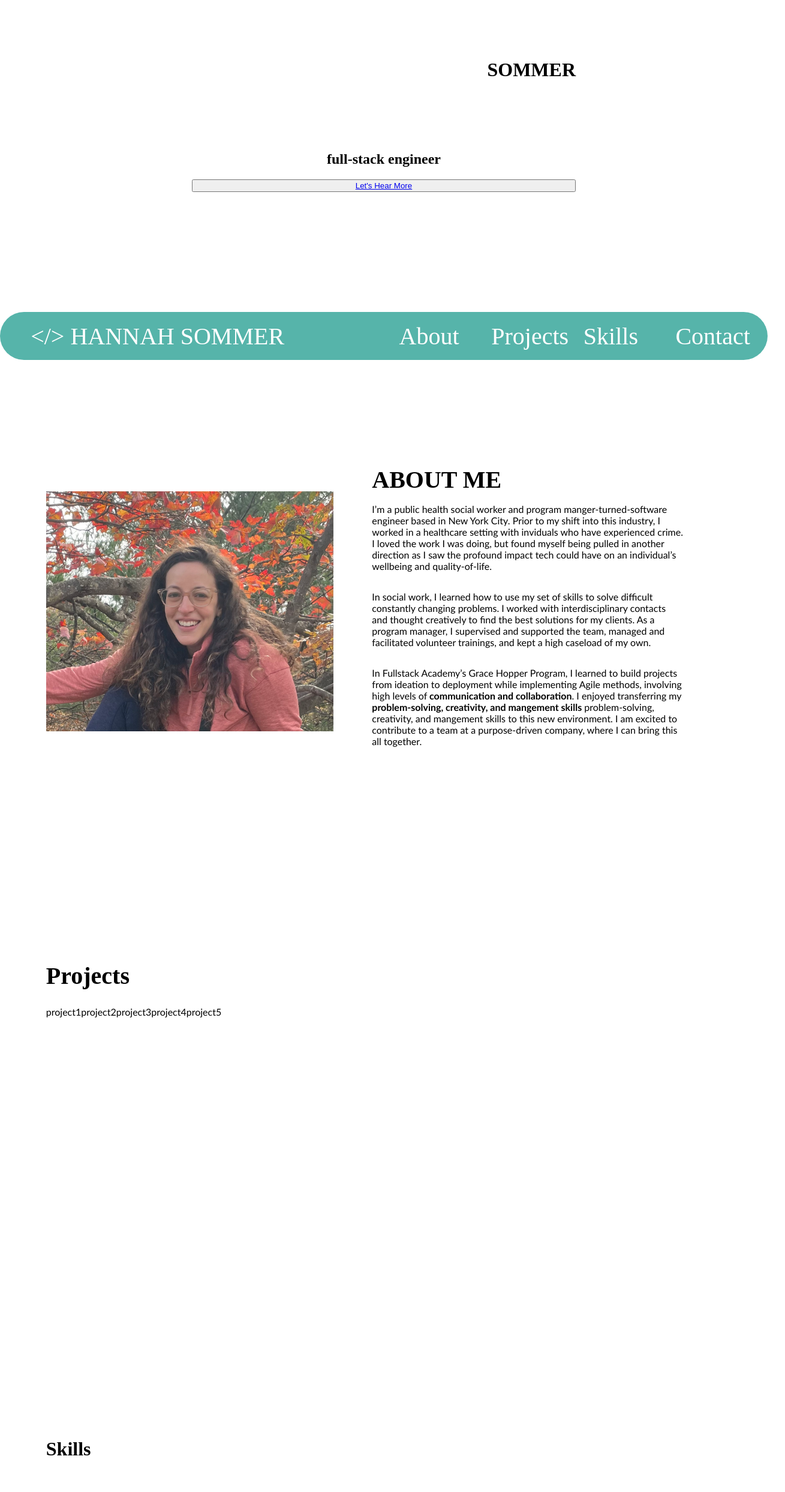
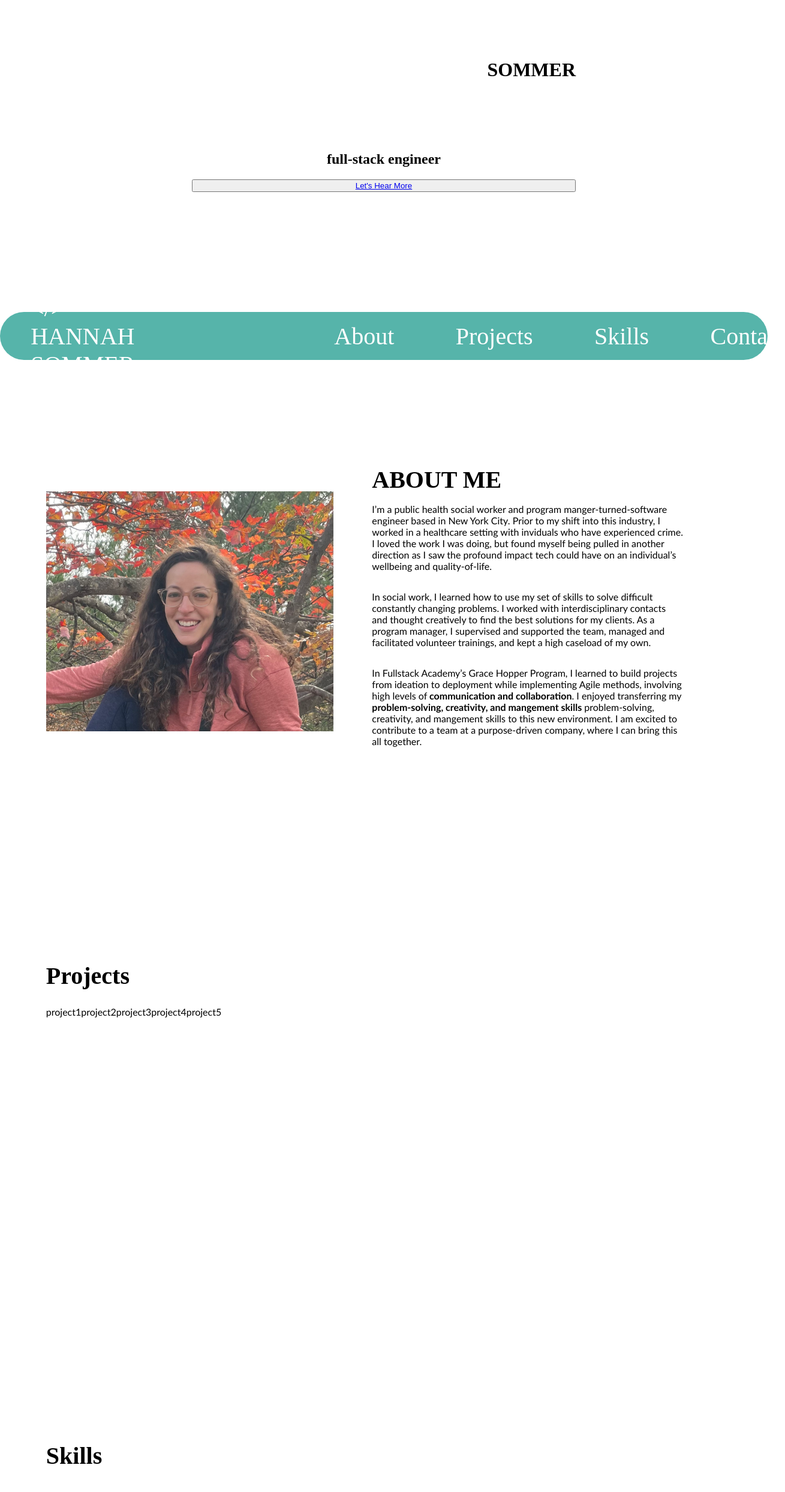
Before and after one commit to sommerh/sommerh.github.io, a React (Create React App) app: page / in a window 1280 px wide. Shown: the part 280-2767 px from the top of the page at 60% size, 1309 px wide, since content can reach past the window. Built offline with nearby package versions, Linux system fonts and the light colour scheme; a web font is replaced by a local one.

Commit message:
Adjust navbar css to only have links work on words

```diff
--- a/src/index.css
+++ b/src/index.css
@@ -19,6 +19,7 @@ body {
   font-family: 'Imbue', serif;
 }
 /* TODO: decide if want to keep font-link for imbue and  gill sans as general body font */
+/* TODO: After adjusting the home page && if h1 not used, can potentially make all h1 elements 5vh */
 
 
 .segment {
@@ -59,18 +60,21 @@ nav {
   background-color: #56B4AA;
   border-radius: 5vw;
   align-items: center;
-  justify-content: space-between;
+  /* justify-content: space-between; */
   position: sticky;
   top: 1vh;
 }
 
 nav a:first-child {
-  flex: 4;
-  padding-left: 4vw;
+  /* flex: 4; */
+  /* justify-self: flex-start; */
+  margin-right: 22vw;
+  /* padding-left: 4vw; */
 }
 
 nav a {
-  flex: 1;
+  /* flex: 1; */
+  margin: 0 4vw 0 4vw;
   text-decoration: none;
   color: #FFFFFF;
   font-size: 5vh;
@@ -130,6 +134,10 @@ nav a {
   margin: 20vh 6vw 0 6vw;
 }
 
+#skills-body h1 {
+  font-size: 5vh;
+}
+
 #skills-icons {
   display: flex;
   flex-flow: row wrap;
@@ -166,6 +174,10 @@ nav a {
 
 }
 
+#contact-body h1 {
+  font-size: 5vh;
+}
+
 #contact-form, #contact-text {
   height: 65vh;
   width: 40vw;
```
